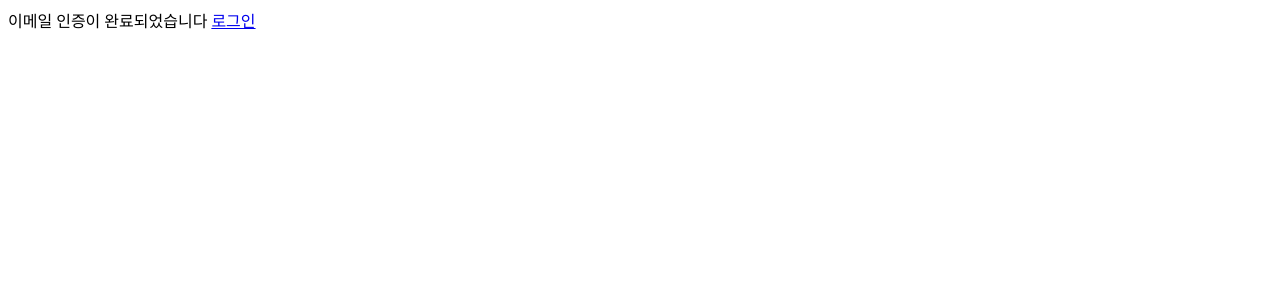
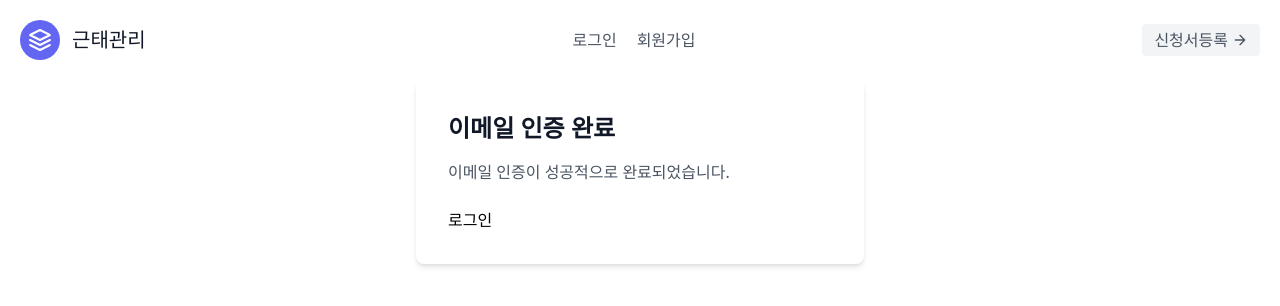
Before and after one commit to EUNJAENAM/attendance, a Django app: template attendance_app/templates/account/email_confirmation_done.html in a window 1280 px wide. Shown: the top 306 px of the page. Run offline with Django 3.2, Linux system fonts and the light colour scheme; the template is opened without the code that fills it, so the values that code supplies are empty.

Commit message:
update email_confirmation_done.html

```diff
--- a/attendance_app/templates/account/email_confirmation_done.html
+++ b/attendance_app/templates/account/email_confirmation_done.html
@@ -1,6 +1,22 @@
-이메일 인증이 완료되었습니다
-{% if user.is_authenticated %}
-    <a href="{% url 'attendance_app:index' %}">홈으로 이동</a>
-{% else %}
-    <a href="{% url 'account_login' %}">로그인</a>
-{% endif %}
+{% extends "attendance_app_base/base_with_header.html" %}
+
+{% block content %}
+<div class="cp-dialog info account-password-dialog">
+    <div class="max-w-md mx-auto bg-white p-8 rounded-lg shadow-md">
+        <h2 class="text-2xl font-bold text-gray-900 mb-4">이메일 인증 완료</h2>
+        <p class="text-gray-600 mb-6">이메일 인증이 성공적으로 완료되었습니다.</p>
+
+        {% if user.is_authenticated %}
+            <a href="{% url 'attendance_app:index' %}"
+               class="cp-button inverted button">
+                홈으로 이동
+            </a>
+        {% else %}
+            <a href="{% url 'account_login' %}"
+               class="cp-button inverted button">
+                로그인
+            </a>
+        {% endif %}
+    </div>
+</div>
+{% endblock content %}
--- /dev/null
+++ b/attendance_app/templates/account/test.py
@@ -0,0 +1,2 @@
+for i in range(2, 51):
+    print(i)
```
